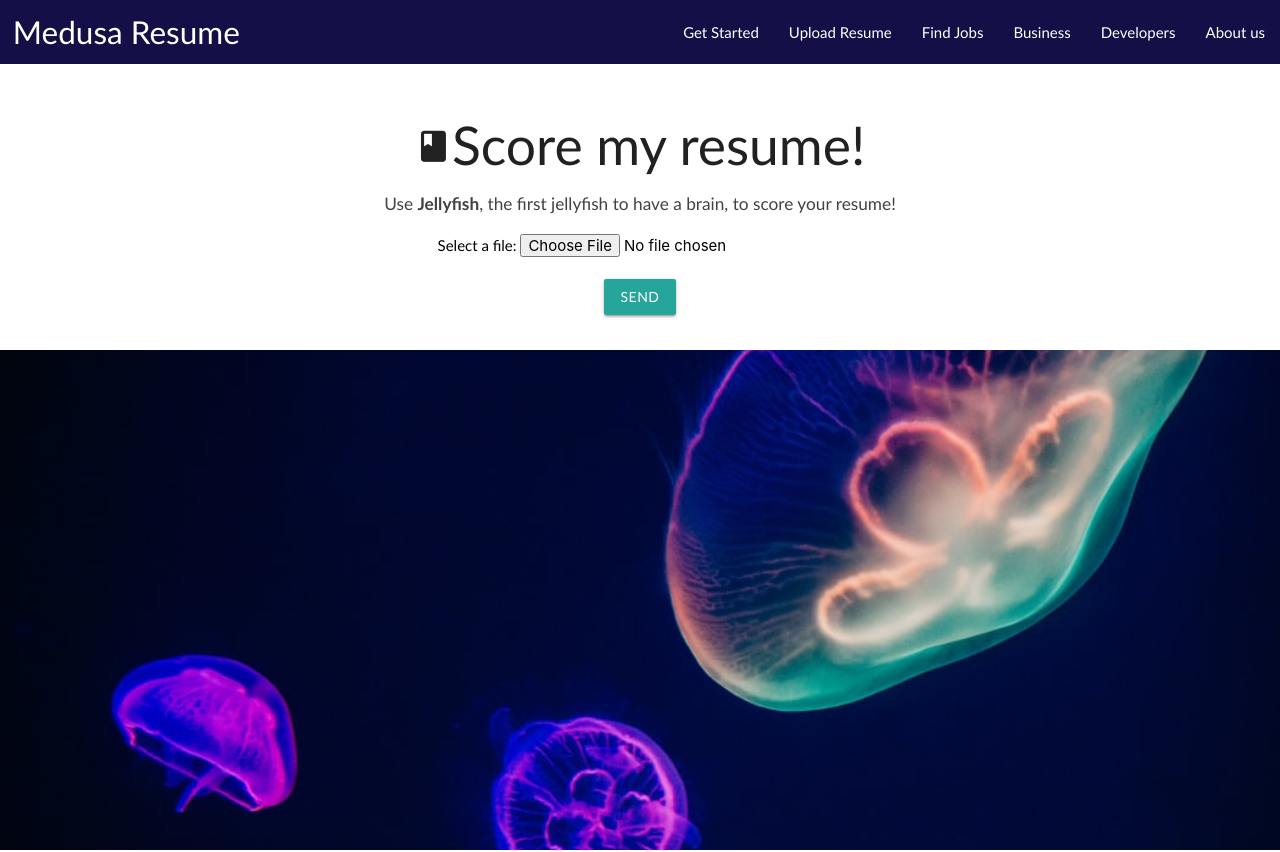
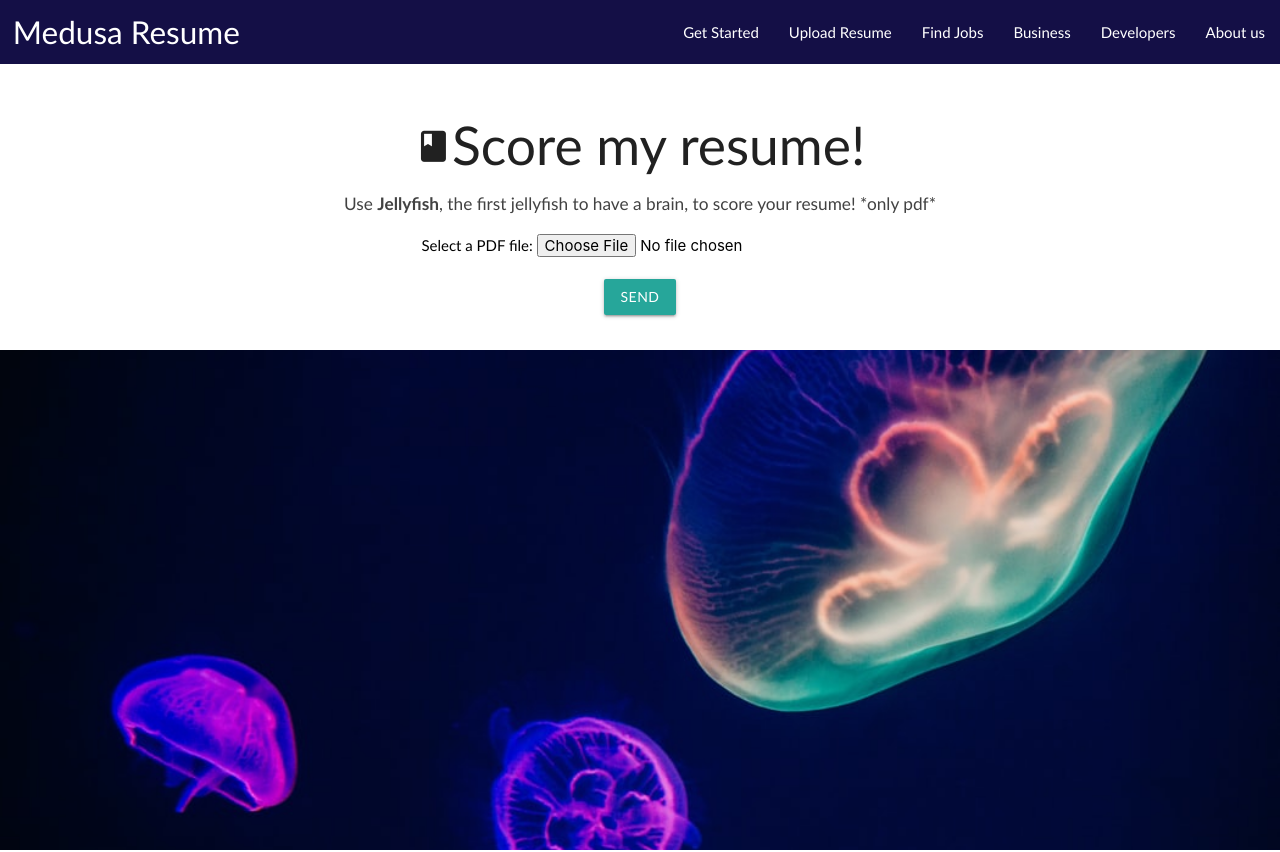
Before and after one commit to GabiCtrlZ/Medusa-Resume, a React app: page /analytics in a window 1280 px wide. Shown: the top 852 px of the page. Built offline with nearby package versions, Linux system fonts and the light colour scheme.

Commit message:
pdf restrictions

```diff
--- a/src/components/Analytics/Analytics.js
+++ b/src/components/Analytics/Analytics.js
@@ -29,7 +29,7 @@ class Analytics extends Component {
             <div className='container_search file_upload' >
                 {!this.state.data ? null : <Results data={this.state.data} />}
                 <div className='container center-align'>
-                    Select a file: <input type="file" name="myFile" id='file' /><br /><br />
+                    Select a PDF file: <input type="file" name="myFile" id='file' /><br /><br />
                     {this.state.sentPDF ? <div className='container'><Loader /></div> : <div className="waves-effect waves-light btn" onClick={this.sendFile} >Send</div>}
                 </div>
             </div>
--- a/src/components/Analytics/AnalyticsParallax.js
+++ b/src/components/Analytics/AnalyticsParallax.js
@@ -10,7 +10,7 @@ class AnalyticsParallax extends Component {
                     <div className="row container_search center-align">
                         <h2 className="header"><i className="material-icons">class</i>Score my resume!</h2>
                         <h6 className="grey-text text-darken-3 lighten-3">Use <strong>Jellyfish</strong>, the first jellyfish to have a brain, to score
-                        your resume!</h6>
+                        your resume! *only pdf*</h6>
                         <Analytics />
                     </div>
                 </div>
```
